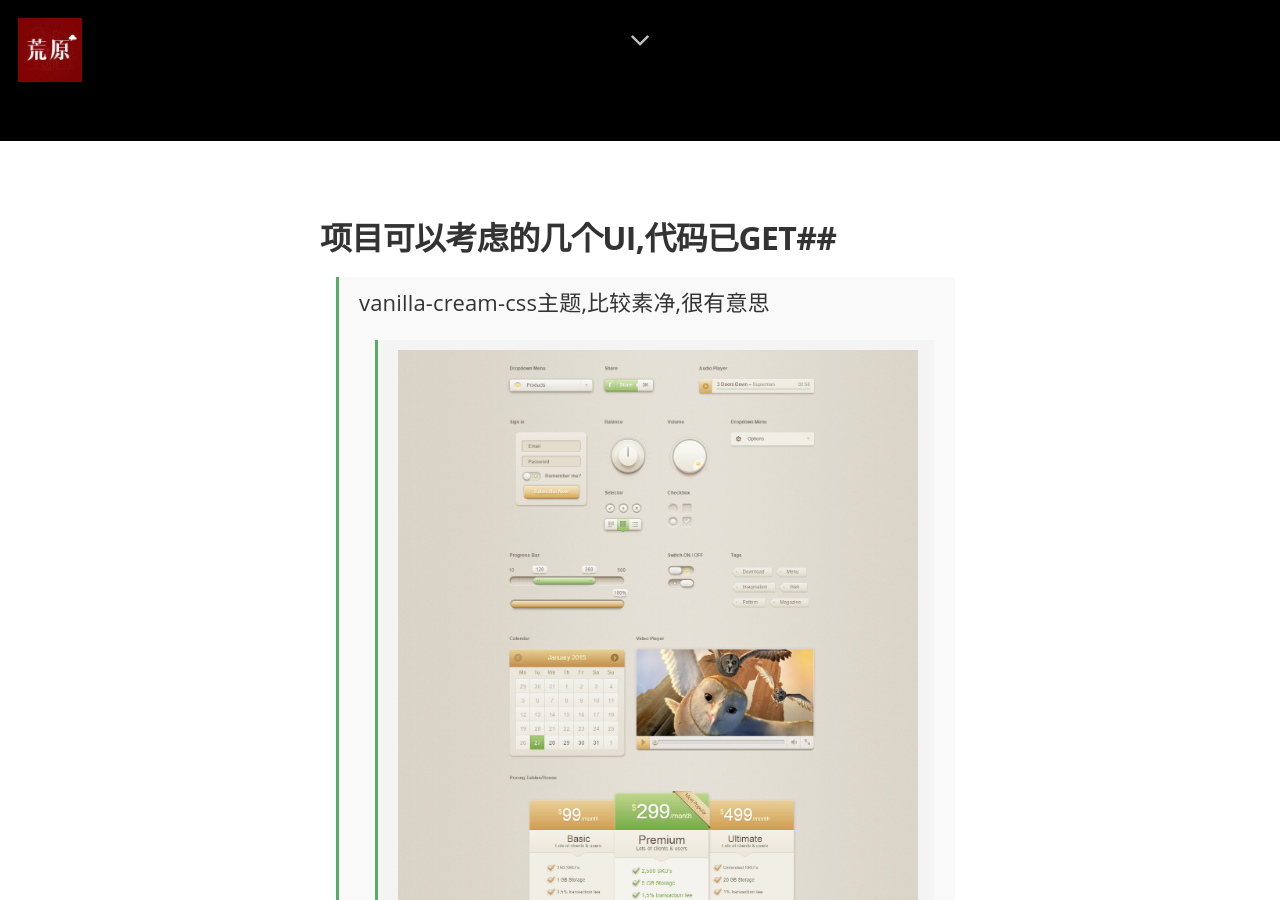
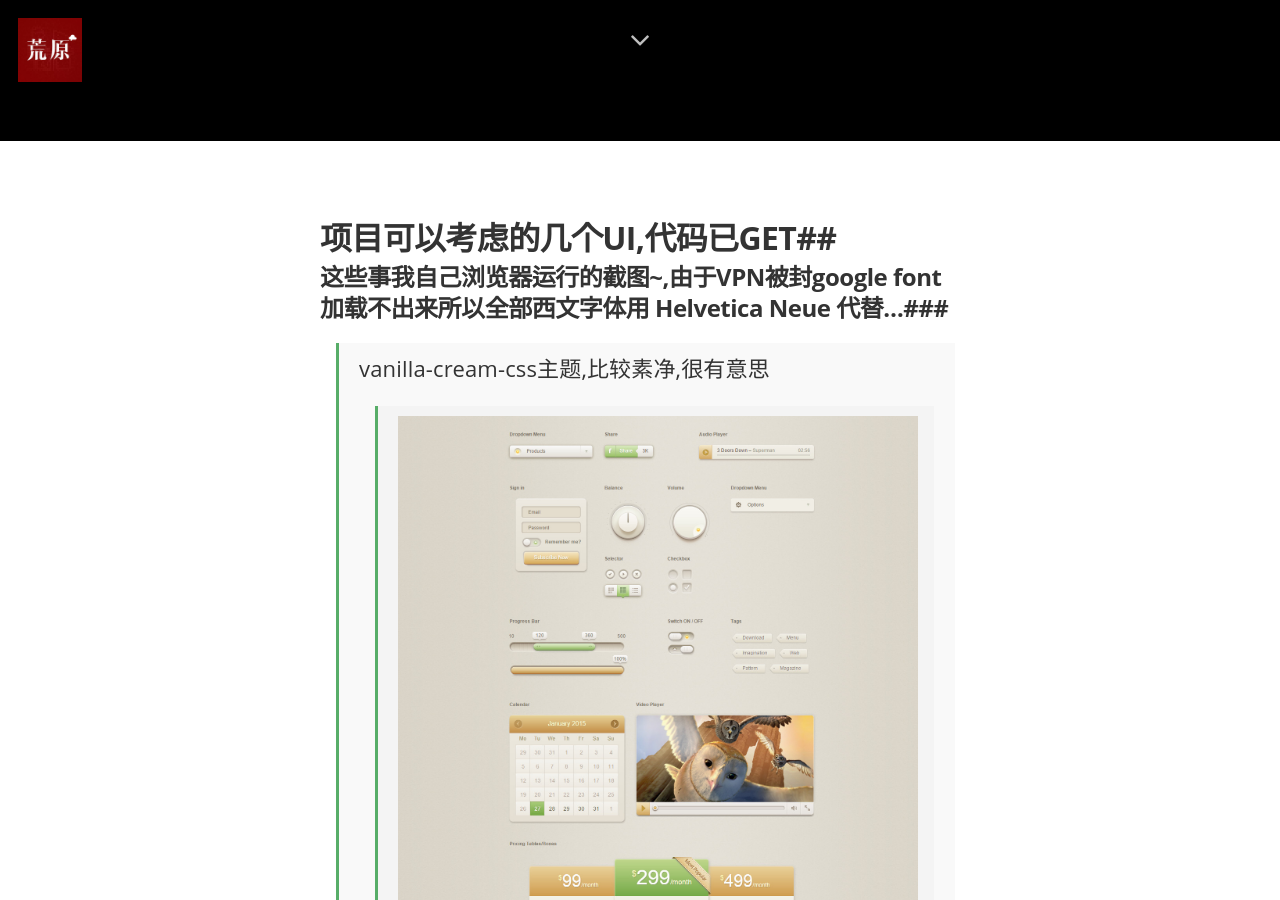
Before and after one commit to wcqblog/wcqblog.github.io, a Jekyll site: the page built from _posts/2015-1-27-UItouse.markdown, in a window 1280 px wide and 900 px high, scrolled down 759 px. Built offline with Jekyll 4.4.1, drawn with Linux system fonts in a browser that asks for light colours; nearby versions of some CDN libraries; some web fonts are replaced; Markdown is read by kramdown in place of the engine named in the settings; comment, search, counter and statistics services are not loaded.

Commit message:
Update 2015-1-27-UItouse.markdown

```diff
--- a/_posts/2015-1-27-UItouse.markdown
+++ b/_posts/2015-1-27-UItouse.markdown
@@ -7,14 +7,25 @@ tags: projects
 image: /assets/article_images/angular/angular.jpg
 ---
 ##项目可以考虑的几个UI,代码已GET##
+###这些事我自己浏览器运行的截图~,由于VPN被封google font加载不出来所以全部西文字体用 Helvetica Neue 代替...###
 > vanilla-cream-css主题,比较素净,很有意思
 >> ![ vanilla-cream-css](/assets/article_images/UI备选/vanilla-cream-css.jpg )
+
+
 >  modern-touch-css主题,我比较中意的一个
 ![ modern-touch-css](/assets/article_images/UI备选/modern-touch-css.jpg)
+
+
 > funky-tunes-css主题,扁平+模糊背景半透明，满满的APP范
 ![ funky-tunes-css](/assets/article_images/UI备选/funky-tunes-css.jpg)
+
+
 > city-break主题, 中规中矩
 ![city-break](/assets/article_images/UI备选/city-break-css.jpg)
+
+
 > metro-vibes-css主题,挺好看的,就是配图有点低龄向，其实换了图能好很多
 ![metro-vibes-css](/assets/article_images/UI备选/metro-vibes-css.jpg)
+
+
 **欢迎在评论中添砖java~~**
```
